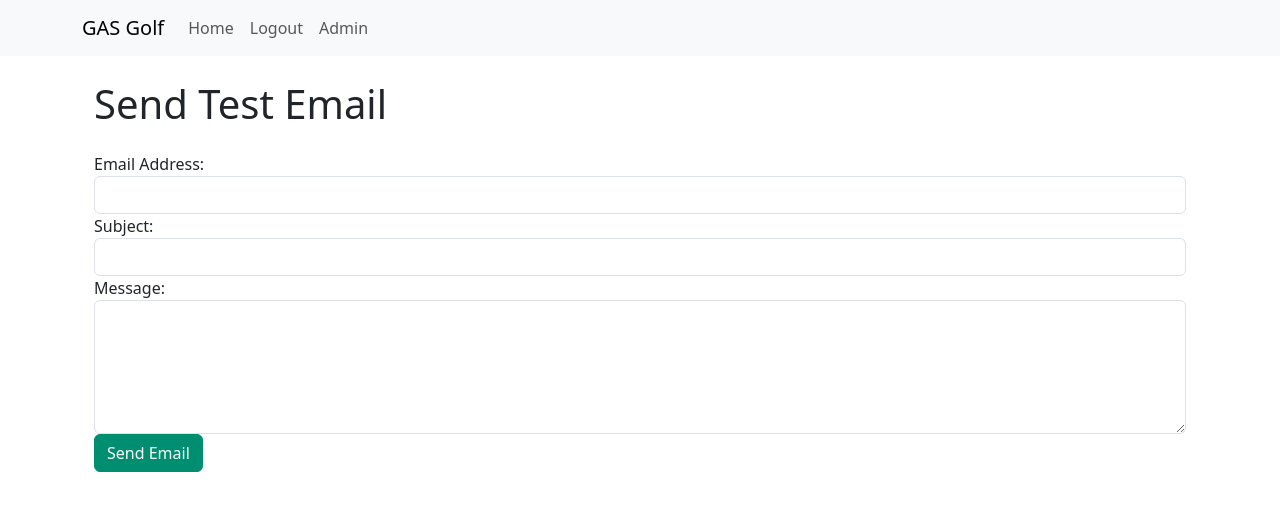
After one commit to ChrisP11/GRPRgas-share, a Django app: page /email_test/ in a window 1280 px wide. The commit adds this page. Shown: the top 511 px of the page. Run offline with Django 4.2, Linux system fonts and the light colour scheme; a user stored in the database is signed in.

Commit message:
solved for available swaps still being available after a counter offer / added course heatmap to statistics.html page / added test_email.py command / added test email page from admin page / added test text page from admin page

```diff
--- a/GRPR/management/commands/weekly_reminder.py
+++ b/GRPR/management/commands/weekly_reminder.py
@@ -21,7 +21,7 @@ class Command(BaseCommand):
 
     def handle(self, *args, **kwargs):
         # Check if today is Tuesday (or any other day you prefer)
-        if timezone.now().weekday() != 4:  # 0 = Monday, 1 = Tuesday, 2 = Wednesday, 3 = Thursday, 4 = Friday, 5 = Saturday, 6 = Sunday
+        if timezone.now().weekday() != 1:  # 0 = Monday, 1 = Tuesday, 2 = Wednesday, 3 = Thursday, 4 = Friday, 5 = Saturday, 6 = Sunday
             self.stdout.write(self.style.WARNING('Today is not the scheduled day for sending reminders.'))
             return
 
--- /dev/null
+++ b/GRPR/templates/GRPR/email_test.html
@@ -0,0 +1,33 @@
+{% extends 'base.html' %}
+
+{% block title %}Email Test{% endblock %}
+
+{% block content %}
+
+<div class="container my-4">
+    <h1 class="mb-4">Send Test Email</h1>
+    <form method="post" action="{% url 'email_test_view' %}">
+        {% csrf_token %}
+        <div class="form-group">
+            <label for="email">Email Address:</label>
+            <input type="email" class="form-control" id="email" name="email" required>
+        </div>
+        <div class="form-group">
+            <label for="subject">Subject:</label>
+            <input type="text" class="form-control" id="subject" name="subject" required>
+        </div>
+        <div class="form-group">
+            <label for="message">Message:</label>
+            <textarea class="form-control" id="message" name="message" rows="5" required></textarea>
+        </div>
+        <button type="submit" class="btn btn-primary">Send Email</button>
+    </form>
+    {% if success_message %}
+        <div class="alert alert-success mt-3">{{ success_message }}</div>
+    {% endif %}
+    {% if error_message %}
+        <div class="alert alert-danger mt-3">{{ error_message }}</div>
+    {% endif %}
+</div>
+
+{% endblock %}
--- a/GRPR/urls.py
+++ b/GRPR/urls.py
@@ -52,7 +52,7 @@ urlpatterns = [
     path('reset/<uidb64>/<token>/', auth_views.PasswordResetConfirmView.as_view(template_name='GRPR/password_reset_confirm.html'), name='password_reset_confirm'),
     path('reset/done/', auth_views.PasswordResetCompleteView.as_view(template_name='GRPR/password_reset_complete.html'), name='password_reset_complete'),
     path('admin_page/', views.admin_view, name='admin_page'),
-    path('send-test-email/', views.send_test_email, name='send_test_email'),
-
+    path('email_test/', views.email_test_view, name='email_test_view'),
+    path('text_test/', views.text_test_view, name='text_test_view'),
 
 ]
--- a/GRPR/views.py
+++ b/GRPR/views.py
@@ -20,7 +20,6 @@ from django.urls import reverse_lazy
 from .forms import CustomPasswordChangeForm
 from django.core.mail import send_mail
 
-
 # Import the Twilio client
 from twilio.rest import Client
 
@@ -135,19 +134,59 @@ def admin_view(request):
     }
     return render(request, 'admin_view.html', context)
 
-
-# to trigger the test email:  http://localhost:8000/send-test-email/
-def send_test_email(request):
-    subject = 'Test Email'
-    message = 'This is a test email to verify email settings.'
-    from_email = settings.EMAIL_HOST_USER
-    recipient_list = ['cprouty@gmail.com']
-
-    try:
-        send_mail(subject, message, from_email, recipient_list)
-        return HttpResponse('Test email sent successfully.')
-    except Exception as e:
-        return HttpResponse(f'Error sending test email: {e}')
+# Email test page
+@login_required
+def email_test_view(request):
+    if request.user.username != 'cprouty':
+        return redirect('home_page')  # Redirect to home if the user is not cprouty
+
+    if request.method == 'POST':
+        email = request.POST.get('email')
+        subject = request.POST.get('subject')
+        message = request.POST.get('message')
+        from_email = os.environ.get('EMAIL_HOST_USER')
+
+        try:
+            send_mail(subject, message, from_email, [email])
+            success_message = 'Test email sent successfully.'
+            return render(request, 'email_test.html', {'success_message': success_message})
+        except Exception as e:
+            error_message = f'Error sending test email: {e}'
+            return render(request, 'email_test.html', {'error_message': error_message})
+
+    return render(request, 'email_test.html')
+
+
+@login_required
+def text_test_view(request):
+    if request.user.username != 'cprouty':
+        return redirect('home_page')  # Redirect to home if the user is not cprouty
+
+    if request.method == 'POST':
+        player_ids = request.POST.getlist('players')
+        message = request.POST.get('message')
+        twilio_account_sid = os.environ.get('TWILIO_ACCOUNT_SID')
+        twilio_auth_token = os.environ.get('TWILIO_AUTH_TOKEN')
+        twilio_phone_number = '+18449472599'
+
+        client = Client(twilio_account_sid, twilio_auth_token)
+
+        try:
+            for player_id in player_ids:
+                player = Players.objects.get(id=player_id)
+                cell_number = player.Mobile
+                client.messages.create(
+                    body=message,
+                    from_=twilio_phone_number,
+                    to=cell_number
+                )
+            success_message = 'Test text message sent successfully.'
+            return render(request, 'text_test.html', {'success_message': success_message, 'players': Players.objects.all()})
+        except Exception as e:
+            error_message = f'Error sending test text message: {e}'
+            return render(request, 'text_test.html', {'error_message': error_message, 'players': Players.objects.all()})
+
+    return render(request, 'text_test.html', {'players': Players.objects.all()})
 
 
 @login_required
@@ -1781,6 +1820,10 @@ def swapcounter_view(request):
             TeeTimeIndID_id=date['tt_id']
         )
 
+    # Update SubSwap table.  Change status on the offer row to the counter player to 'Swap Kountered'.
+    # This prevents the same offer showing up in the Counter Players 'Available Swaps' list on subswap.html
+    SubSwap.objects.filter(SwapID=swap_id, Type='Swap Offer Sent', Status='Swap Open', PID_id=player).update(Status='Swap Kountered')
+
     context = {
         'offer_msg': orig_offer_msg,
         'available_dates': selected_dates,
@@ -2240,10 +2283,27 @@ def swapnoneavail_view(request):
 
 @login_required
 def statistics_view(request):
-    # For the distro heatmap chart:
+    # for course dustro chart:
+    courses = Courses.objects.all()
     players = Players.objects.exclude(id=25).order_by('LastName')
 
-    # Initialize the chart data
+    course_names= []
+    for course in courses:
+        name_slot = f"{course.courseName} {course.courseTimeSlot}am"
+        course_names.append(name_slot)
+
+    korse_chart_data = {}
+
+    for player_a in players:
+        korse_per = {}
+        for korse in courses:
+            korse_count = TeeTimesInd.objects.filter(PID=player_a.id, CourseID=korse.id, gDate__gt='2025-01-01').count()
+            korse_per[korse.id] = korse_count
+        total_count = sum(korse_per.values())
+        korse_per['total'] = total_count
+        korse_chart_data[player_a.id] = korse_per
+
+    # For the player heatmap chart:
     chart_data = {}
     max_count = 0
 
@@ -2264,15 +2324,9 @@ def statistics_view(request):
                 #     distinct_counts[pID] = 1
         chart_data[player_a.id] = distinct_counts
 
-    for c in chart_data:
-        print(c)
-    print('chart_data', chart_data)
-    print()
-    print(chart_data[13])
-
     # Find the maximum count for normalization
     max_count = max(max(distinct_counts.values()) for distinct_counts in chart_data.values())
-    print('max_count', max_count)
+
 
     # Normalize the values
     normalized_chart_data = {}
@@ -2318,6 +2372,8 @@ def statistics_view(request):
 
     context = {
         'players': players,
+        'korse_chart_data': korse_chart_data,
+        'course_names': course_names,
         'zipped_data': zipped_data,
         "actions": actions,
         "first_name": request.user.first_name,  # Add the first name of the logged-in user
```
Also changed, not shown: GRPR/management/commands/sweep_out_dated_subsswaps.py (+6 -1 lines), GRPR/management/commands/test_email.py (added, +24 -0 lines), GRPR/templates/GRPR/admin_view.html (+10 -1 lines), GRPR/templates/GRPR/statistics.html (+45 -2 lines), GRPR/templates/GRPR/text_test.html (added, +31 -0 lines).
